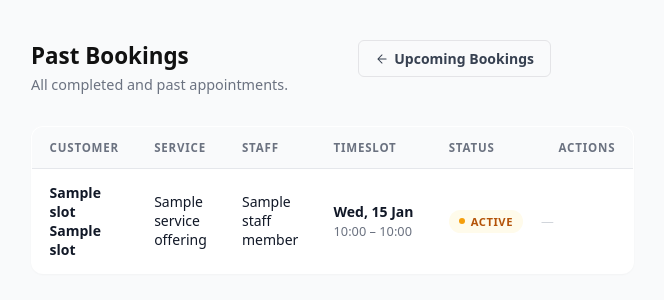
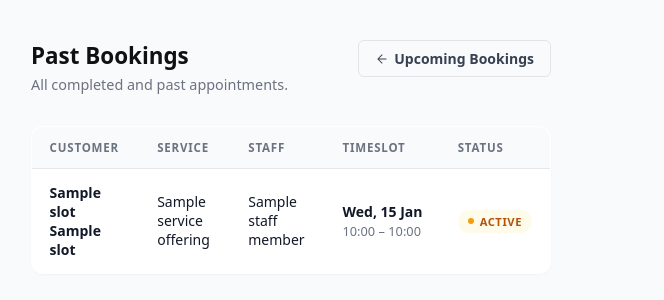
Before and after one commit to philip-laibtech/appointment-setter, a Django app: template bookings/templates/bookings/past_bookings_list.html in a window 1280 px wide. Shown: the part 56-356 px from the top of the page, without its empty margins (349-1013 px from the left). Run offline with Django 5.2, Linux system fonts and the light colour scheme; the template is opened without the code that fills it: most values are stand-ins (such as "Sample title", 1, 10 or a date in 2020).

Commit message:
improve past bookings table

```diff
--- a/bookings/templates/bookings/past_bookings_list.html
+++ b/bookings/templates/bookings/past_bookings_list.html
@@ -192,7 +192,6 @@
         <th>{% translate "Staff" %}</th>
         <th>{% translate "Timeslot" %}</th>
         <th>{% translate "Status" %}</th>
-        <th>{% translate "Actions" %}</th>
       </tr>
     </thead>
     <tbody>
@@ -233,9 +232,6 @@
             {% endif %}
           </a>
         </td>
-        <td class="bk-cell">
-          <span style="color:#d1d5db;font-size:0.8rem;">—</span>
-        </td>
       </tr>
       {% endfor %}
     </tbody>
```
